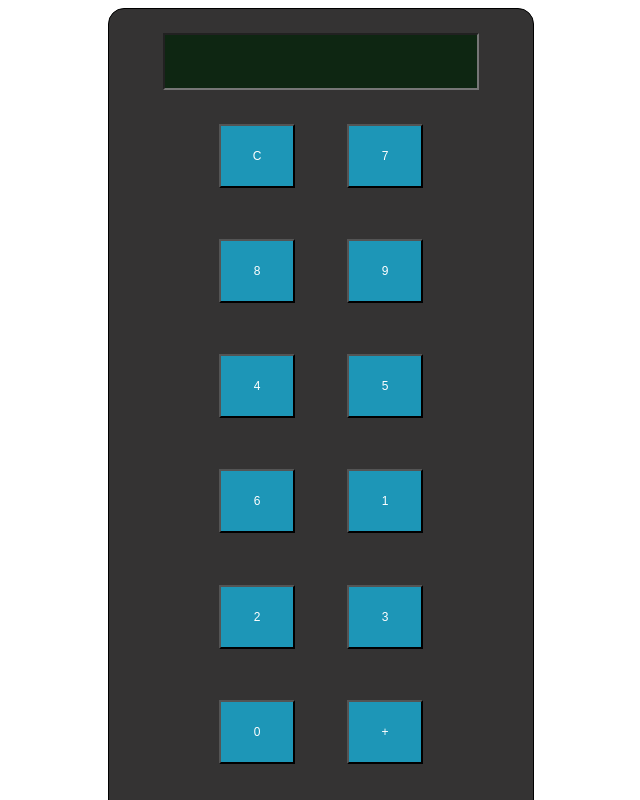
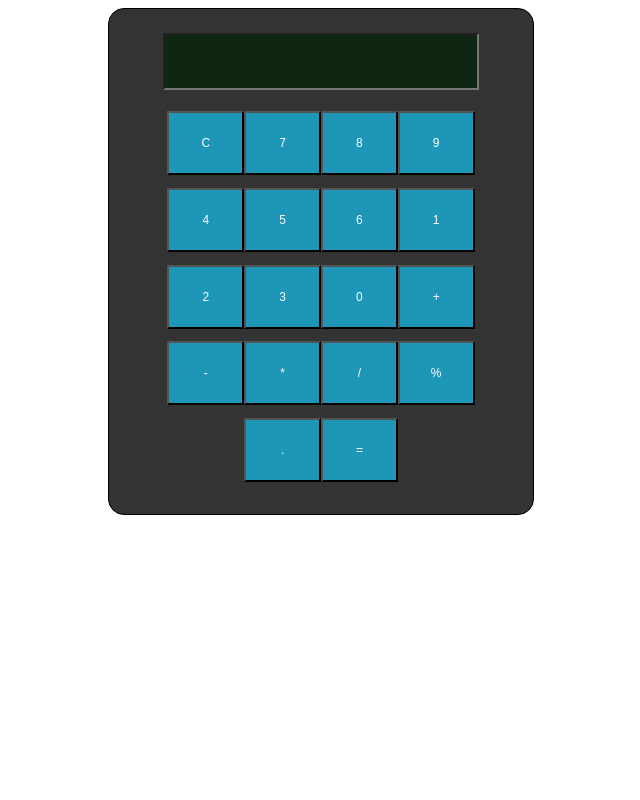
Before and after one commit to Tushalhansola124/Calculator2, a React (Vite) app: page / in a window 1280 px wide. Shown: the top 800 px of the page, without its empty margins (319-959 px from the left). Built offline with nearby package versions, Linux system fonts and the light colour scheme.

Commit message:
Update App.css

```diff
--- a/src/App.css
+++ b/src/App.css
@@ -24,7 +24,6 @@
   font-weight:300;
   background-color: rgba(26, 163, 200, 0.885);
   color: white;
-  margin:2vw;
   font-size:12px;
 
 }
```
